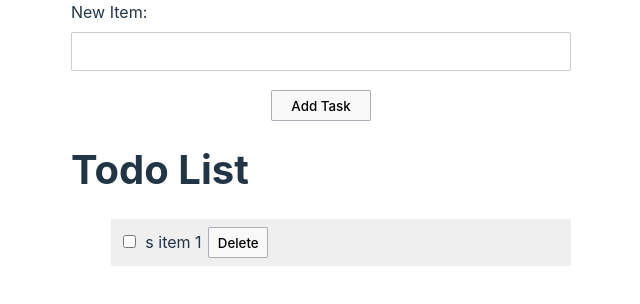
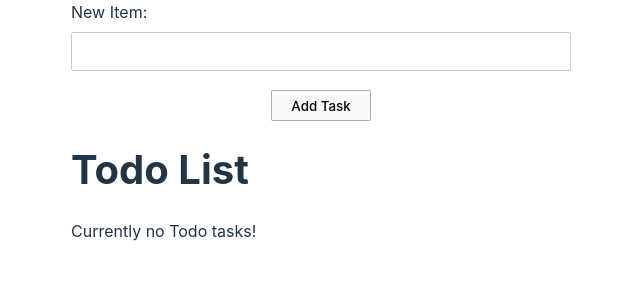
Before and after one commit to gerald-ssebaggala/completed_simple_tasks_react_app, a React (Vite) app: page / in a window 1280 px wide. Shown: the top 304 px of the page, without its empty margins (319-959 px from the left). Built offline with nearby package versions, Linux system fonts and the light colour scheme.

Commit message:
Update task deletion and toggle completion

```diff
--- a/src/Components/Form.jsx
+++ b/src/Components/Form.jsx
@@ -27,7 +27,23 @@ const Form = () => {
       return [...pretasks, newTask];
     });
     setTask("");
-    console.log(taskList);
+  }
+
+  function handleDeleteTask(id) {
+    setTaskList((currentTasks) =>
+      currentTasks.filter((task) => task.id !== id)
+    );
+  }
+
+  function toggleTask(id, completed) {
+    setTaskList((currentTasks) =>
+      currentTasks.map((task) => {
+        if (task.id === id) {
+          return { ...task, completed };
+        }
+        return task;
+      })
+    );
   }
 
   return (
@@ -54,6 +70,8 @@ const Form = () => {
 
       <h1 className="title">Todo List</h1>
 
+      {taskList.length === 0 && " Currently no Todo tasks! "}
+
       <ul className="todo-list">
         {taskList.map((todoTask) => (
           <li className="task" key={todoTask.id}>
@@ -62,18 +80,18 @@ const Form = () => {
                 type="checkbox"
                 id="checkbox"
                 checked={todoTask.completed}
+                onChange={(e) => toggleTask(todoTask.id, e.target.checked)}
               />
               {todoTask.title}
             </label>
-            <button className="btn delete_btn">Delete</button>
+            <button
+              className="btn delete_btn"
+              onClick={() => handleDeleteTask(todoTask.id)}
+            >
+              Delete
+            </button>
           </li>
         ))}
-        <li className="task">
-          <label htmlFor="">
-            <input type="checkbox" id="checkbox" />s item 1
-          </label>
-          <button className="btn delete_btn">Delete</button>
-        </li>
       </ul>
     </div>
   );
```
Also changed, not shown: 1 other file (tests, documents, lock files or other folders).
